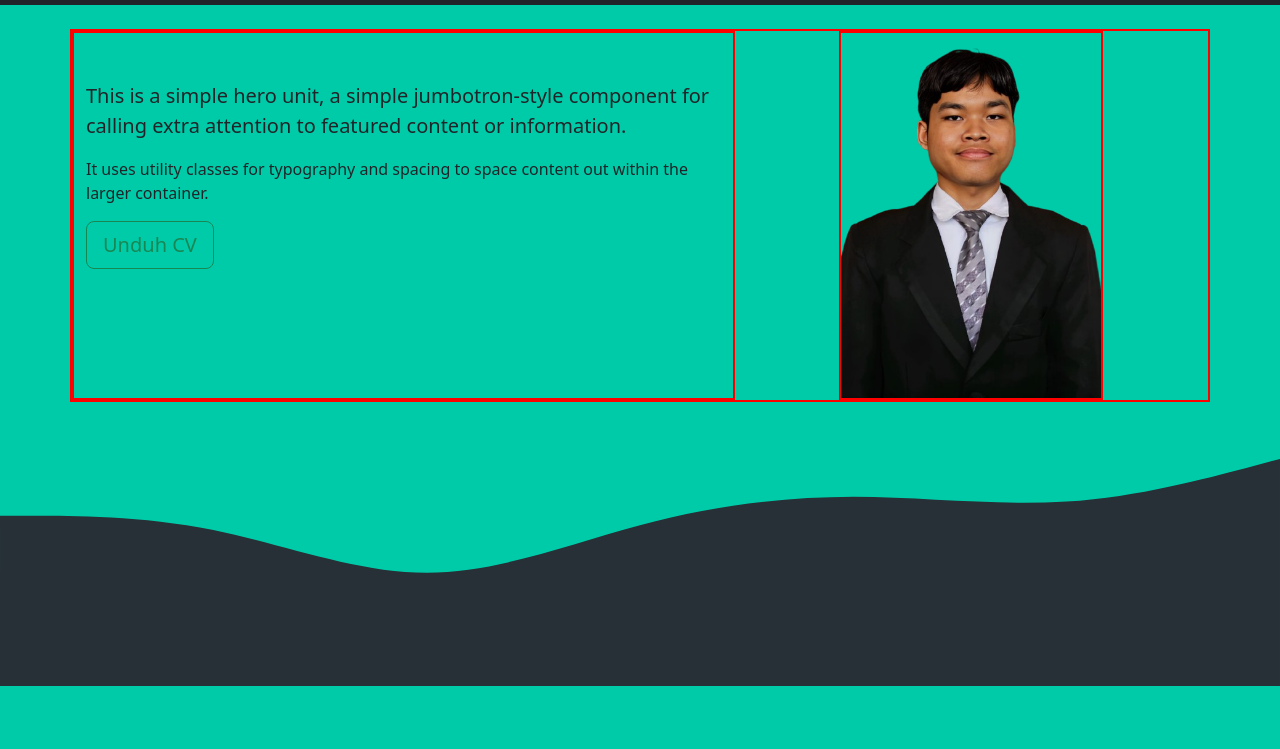
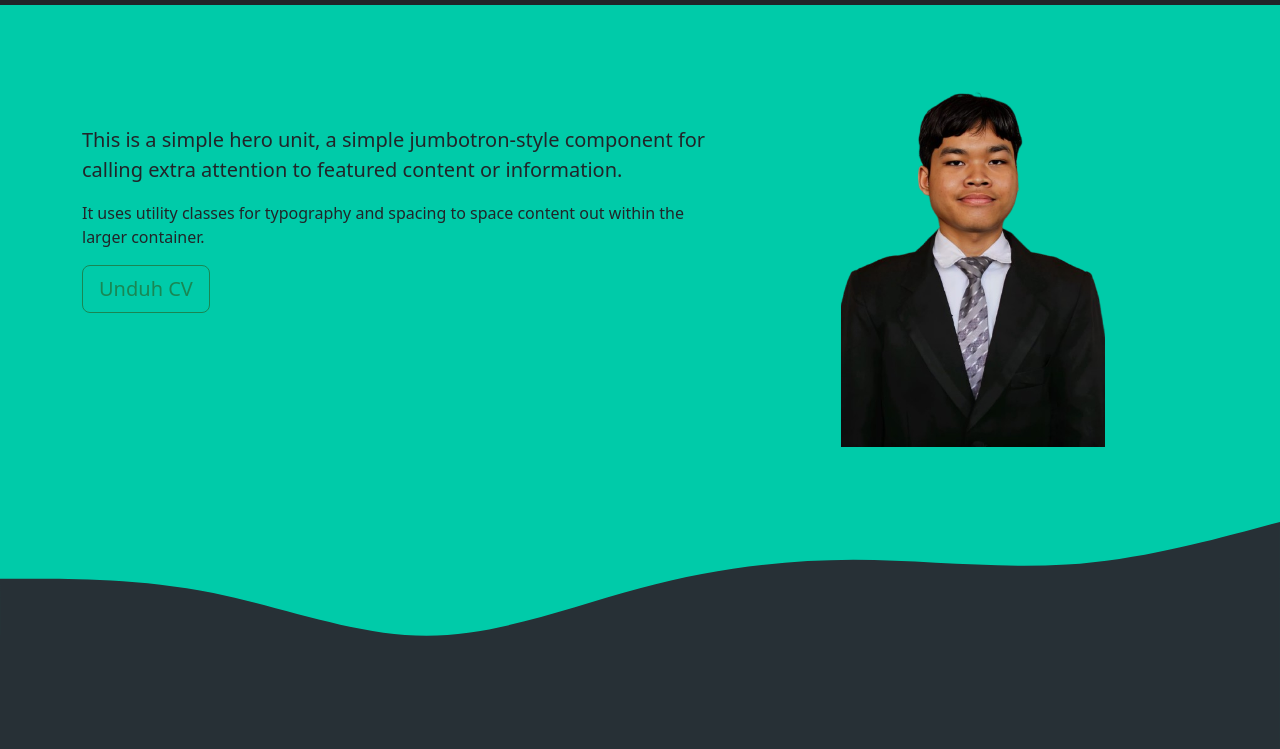
Before and after one commit to FauzanDafi/CvIdCloundHost, a plain HTML site: page index.html in a window 1280 px wide. Shown: the part 51-800 px from the top of the page. Drawn offline with nearby package versions, Linux system fonts and the light colour scheme.

Commit message:
perubahan 3, jangan lupa tambah foto dan script ya hehehe

```diff
--- a/index.html
+++ b/index.html
@@ -14,7 +14,7 @@
   </head>
   <body>
     <!-- NAVBAR CODE START -->
-    <nav class="navbar navbar-expand-lg bg-dark navbar-dark" style="background-color: #273036; position: fixed; width: 100%; z-index: 3;">
+    <nav class="navbar navbar-expand-lg navbar-dark bg-dark mx-auto" style="background-color: #273036; position: fixed; width: 100%; z-index: 3;">
       <div class="container text-center">
         <a class="navbar-brand" href="#">Dafi</a>
         <button
@@ -55,16 +55,16 @@
     <!-- END NAVBAR CODE -->
 
     <!-- JUMBOTRON CODE START -->
-     <section id="beranda" style="padding-top: 5rem;">
-    <div class="container jumbotron   mx-auto" style="border: 2px solid red;">
+     <section id="beranda" style="padding-top: 8rem;">
+    <div class="container jumbotron   mx-auto" >
       <div class="row ">
-      <div class="col-7 pt-5" style="border: 2px solid red;">
+      <div class="col-7 pt-5" >
       <p class="lead">This is a simple hero unit, a simple jumbotron-style component for calling extra attention to featured content or information.</p>
       <p>It uses utility classes for typography and spacing to space content out within the larger container.</p>
       <a class="btn btn-outline-success btn-lg" href="#" role="button">Unduh CV</a>
     </div>
       <div class="col-5 container  text-center" style="width: 18rem;">
-        <img src="/image/foto ijazah.png" class="card-img-top col" alt="foto ijazah" style="border: 2px solid red;">
+        <img src="/image/foto ijazah.png" class="card-img-top col" alt="foto ijazah" >
       </div>
       </div>
     </div>
@@ -89,7 +89,7 @@
         </section>
       <!-- TENTANG SAYA CODE END -->
        <!-- KEAHLIAN CODE START -->
-       <section id="keahlian">
+       <section id="keahlian" style="padding-top: 4rem;">
         <div class="container mx-auto">
           <div class="row mx-auto" style="border: 2px solid red;">
             <div class="card" style="width: 18rem;">
--- a/style.css
+++ b/style.css
@@ -6,6 +6,11 @@
 section {
   width: 100%;
   height: 100vh;
+  position: relative;
+}
+
+#kontak {
+  height: 60vh;
 }
 
 #beranda,
@@ -18,3 +23,10 @@ section {
 #portofolio {
   background-color: #273036;
 }
+
+svg {
+  position: absolute;
+  bottom: 0;
+  left: 0;
+  z-index: 1;
+}
```
